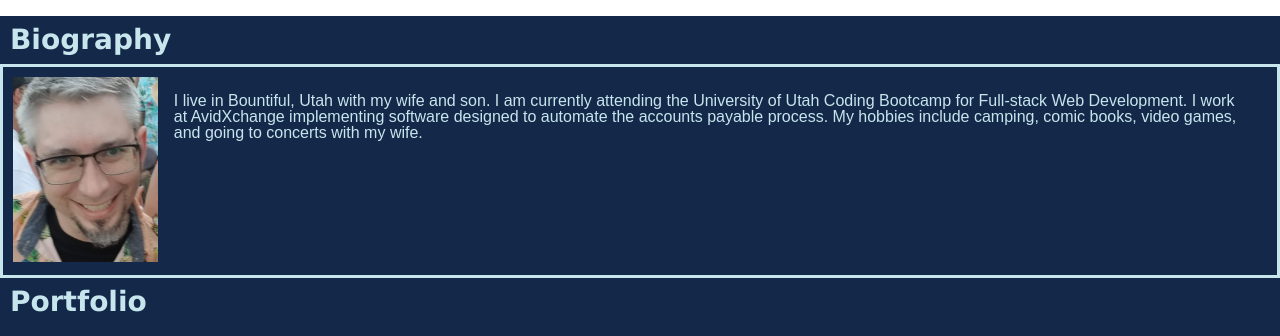
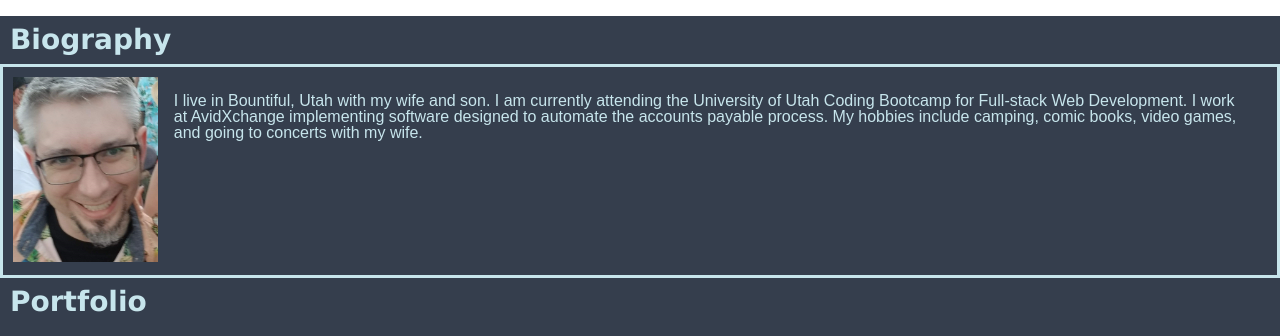
Before and after one commit to tmorgan-dev/portfolio, a plain HTML site: page index.html in a window 1280 px wide. Shown: the part 88-424 px from the top of the page. Drawn offline with Linux system fonts and the light colour scheme.

Commit message:
updated background color

```diff
--- a/assets/CSS/styles.css
+++ b/assets/CSS/styles.css
@@ -1,5 +1,5 @@
 :root{
-    --primary-color: #14294a;
+    --primary-color: #353e4d;
     --secondary-color: #c7e5ec;
     --selector-color: #02f2fa;
     --primary-font: 'Lucida Sans', 'Lucida Sans Regular', 'Lucida Grande', 'Lucida Sans Unicode', Geneva, Verdana, sans-serif;
```
